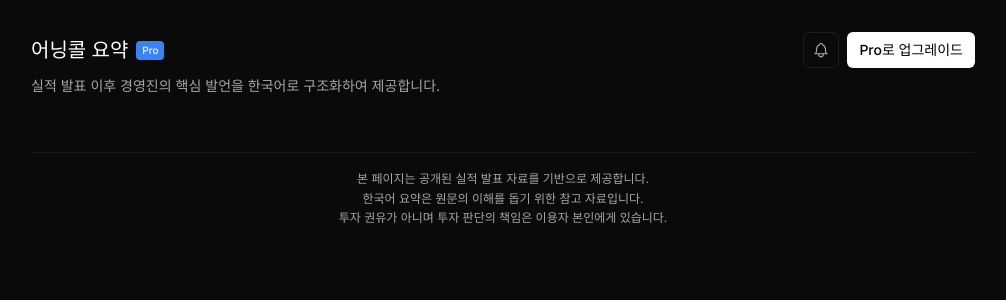
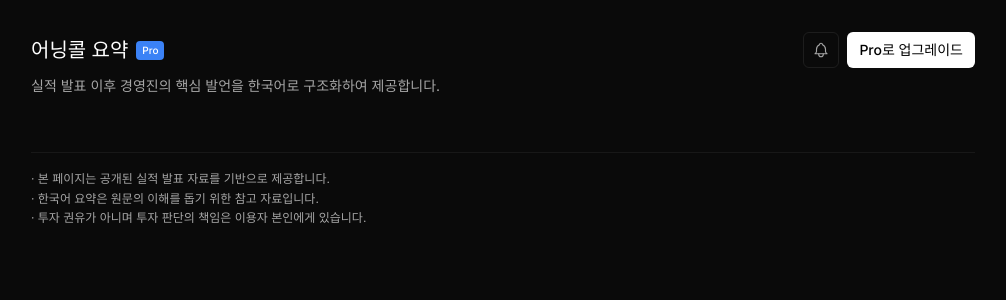
Before and after one commit to nudgefilm/ticker-flow, a Next.js app: page /calls in a window 1280 px wide. Shown: the top 300 px of the page, without its empty margins (137-1143 px from the left). Built offline with nearby package versions, Linux system fonts and the light colour scheme; no server answers.

Commit message:
feat: update disclaimer text alignment and punctuation in CallsPage footer
Co-authored-by: nudgefilm <251483526+nudgefilm@users.noreply.github.com>

```diff
--- a/src/app/calls/page.tsx
+++ b/src/app/calls/page.tsx
@@ -24,10 +24,10 @@ export default function CallsPage() {
           </div>
 
           {/* 면책 문구 */}
-          <footer className="mt-8 border-t border-white/[0.06] py-4 text-center text-xs leading-relaxed text-[#a6a6a6]">
-            <p>본 페이지는 공개된 실적 발표 자료를 기반으로 제공합니다.</p>
-            <p>한국어 요약은 원문의 이해를 돕기 위한 참고 자료입니다.</p>
-            <p>투자 권유가 아니며 투자 판단의 책임은 이용자 본인에게 있습니다.</p>
+          <footer className="mt-8 border-t border-white/[0.06] py-4 text-left text-xs leading-relaxed text-[#a6a6a6]">
+            <p>· 본 페이지는 공개된 실적 발표 자료를 기반으로 제공합니다.</p>
+            <p>· 한국어 요약은 원문의 이해를 돕기 위한 참고 자료입니다.</p>
+            <p>· 투자 권유가 아니며 투자 판단의 책임은 이용자 본인에게 있습니다.</p>
           </footer>
         </div>
       </main>
```
